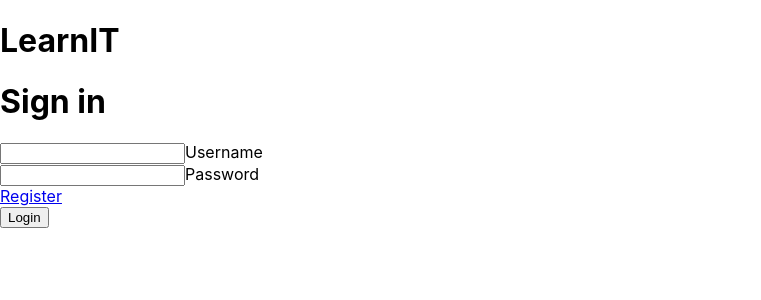
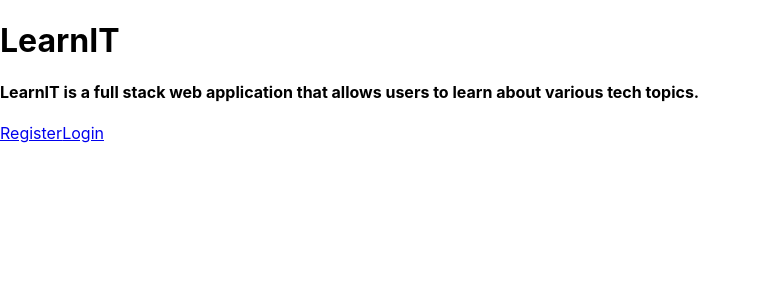
Before and after one commit to xuan3chan/Nextsp, a React (Create React App) app in the folder NEXTsp/client/: page / in a window 1280 px wide. Before the commit this address led to /login. Shown: the top 300 px of the page, without its empty margins (0-761 px from the left). Built offline with nearby package versions, Linux system fonts and the light colour scheme.

Commit message:
thay đổi app.js auth.js không dùng Auth nữa

```diff
--- a/NEXTsp/client/src/App.js
+++ b/NEXTsp/client/src/App.js
@@ -2,6 +2,7 @@ import React from 'react';
 import { BrowserRouter as Router, Routes, Route } from 'react-router-dom';
 import { Landing } from './components'
 import Auth from './views/Auth'
+import { LoginForm } from './components/auth/LoginForm';
 
 const App = () => {
   return (
@@ -9,10 +10,7 @@ const App = () => {
       <Router>
         <Routes>
           <Route path="/" element={<Landing />} />
-          <Route
-            exact
-            path="/login"
-            element={<Auth/>}
+          <Route path='/login' element={<LoginForm/>}
           />
           <Route
             exact
--- a/NEXTsp/client/src/components/layout/Landing.jsx
+++ b/NEXTsp/client/src/components/layout/Landing.jsx
@@ -1,7 +1,20 @@
 import React from 'react'
 import { Navigate } from "react-router-dom";
 const Landing = () => {
-  return <Navigate to ='/login'/>
+  return (
+    <div className='landing'>
+      <div className='dark-overlay'>
+        <div className='landing-inner'>
+          <h1>LearnIT</h1>
+          <h4>LearnIT is a full stack web application that allows users to learn about various tech topics.</h4>
+          <div className='buttons'>
+            <a href='/register' className='btn btn-primary'>Register</a>
+            <a href='/login' className='btn btn-light'>Login</a>
+          </div>
+        </div>
+      </div>
+    </div>
+  )
 }
 
 export default Landing
--- a/NEXTsp/client/src/db.js
+++ /dev/null
@@ -1 +0,0 @@
-//db.js
--- a/NEXTsp/client/src/views/Auth.js
+++ b/NEXTsp/client/src/views/Auth.js
@@ -1,7 +1,7 @@
 import React from 'react'
 import {Register}  from '../components'
 import {LoginForm} from '../components/auth/LoginForm'
-const Auth = () => {
+const Auth = ({authRoute}) => {
 
 
   return (
@@ -9,7 +9,6 @@ const Auth = () => {
       <div className='dark-overlay'>
         <div className='landing-inner'>
           <h1>LearnIT</h1>
-          <LoginForm/>
         </div>
       </div>
     </div>
```
Also changed, not shown: 1 other file (tests, documents, lock files or other folders).
